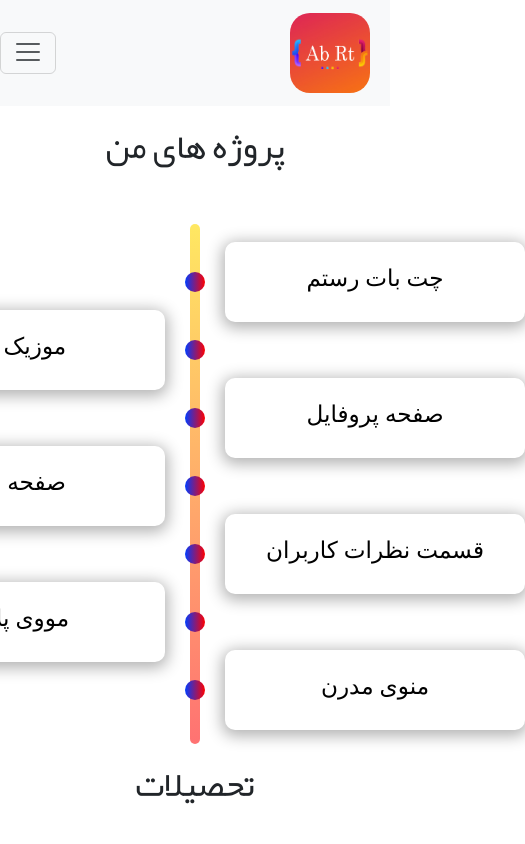
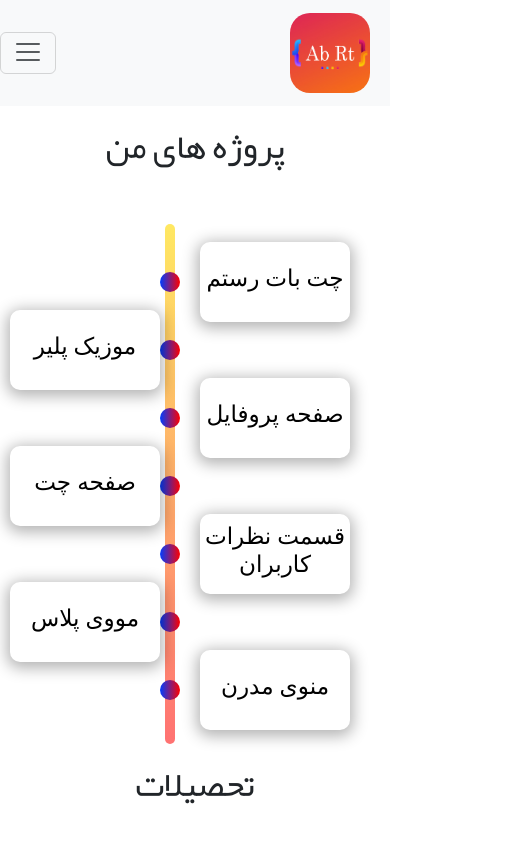
Before and after one commit to rohanitabar/RohaniTabar, a React (Create React App) app: page /myprojects in a window 390 px wide. Shown: the top 844 px of the page, 525 px wide, since content can reach past the window. Built offline with nearby package versions, Linux system fonts and the light colour scheme.

Commit message:
Responsive my Resumey

```diff
--- a/src/components/home.css
+++ b/src/components/home.css
@@ -190,6 +190,12 @@ a{
   transform: translateY(-10px);
 }
 
+
+.resumey-container{
+  display: flex;
+  justify-content: center;
+}
+
 .resumey {
   width: 10px;
   height: 520px;
@@ -248,6 +254,35 @@ a{
   color: #0a5efa;
 }
 
+@media screen and (max-width: 692px) {
+  .resumey-container{
+    display: flex;
+    justify-content: center;
+    margin-right: 50px;
+  }
+  .info{
+    width: 150px;
+    height: 80px;
+    box-shadow: 0px 3px 15px 3px rgba(0, 0, 0, .3);
+    border-radius: 10px;
+    margin-left: 40px;
+    display: flex;
+    align-items: center;
+    justify-content: center;
+  }
+  .info-1{
+    width: 150px;
+    height: 80px;
+    box-shadow: 0px 3px 15px 3px rgba(0, 0, 0, .3);
+    border-radius: 10px;
+    margin-right: 40px;
+    margin-left: -150px;
+    display: flex;
+    align-items: center;
+    justify-content: center;
+  }
+}
+
 .card {
   margin-left: 25px;
 }
@@ -293,20 +328,6 @@ a{
   font-size: 15px;
   color: #777777;
   margin-top: 25px;
-}
-
-.login{
-  background-color:transparent;
-  border:2px solid#4920ff;
-  font-size:20px;
-  border-radius: 10px;
-  font-family:yekan;
-}
-
-.login:hover{
-  transition: .5s;
-  background-color: #4920ff;
-  color: #fff;
 }
 
 .work-card-container{
--- a/src/components/my Resume.jsx
+++ b/src/components/my Resume.jsx
@@ -8,9 +8,7 @@ const MyResumey = () => {
         <h1 className="title">پروژه های من</h1>
         <br />
         <br />
-        <div
-          style={{ display: "flex", justifyContent: "center" }}
-        >
+        <div className='resumey-container'>
           <div className="resumey">
             <div className="circle mt-5 mb-5">
               <Link
```
